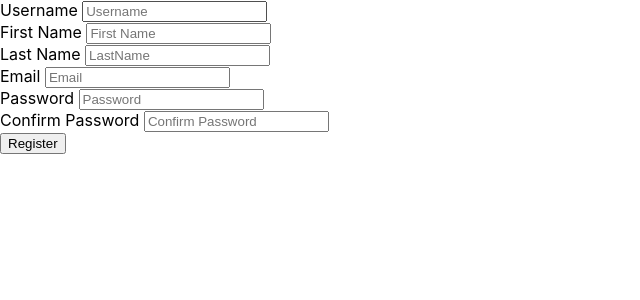
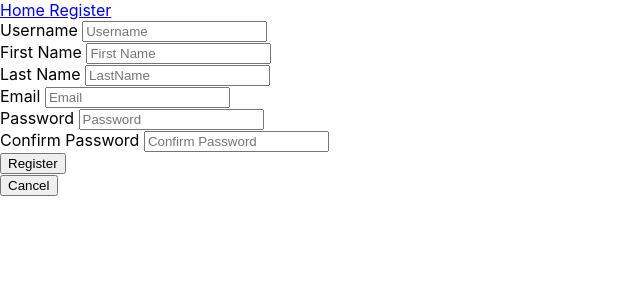
Before and after one commit to rkiang/react-video-appointment-app, a React (Create React App) app in the folder client/: page /register in a window 1280 px wide. Shown: the top 300 px of the page, without its empty margins (0-640 px from the left). Built offline with nearby package versions, Linux system fonts and the light colour scheme.

Commit message:
added links to app and navigae to register page

```diff
--- a/client/src/App.js
+++ b/client/src/App.js
@@ -1,5 +1,5 @@
 import './App.css';
-import { BrowserRouter as Router, Routes, Route } from 'react-router-dom';
+import { BrowserRouter as Router, Routes, Route, Link } from 'react-router-dom';
 import Home from "./Pages/Home";
 import Registeration from "./Pages/Registeration";
 import ErrorPage from "./Pages/ErrorPage";
@@ -7,10 +7,14 @@
 function App() {
   return (
     <Router>
+      <nav>
+        <Link to="/"> Home </Link>
+        <Link to="/register"> Register </Link>
+      </nav>
       <Routes>
         <Route path="/" element={<Home />} />
         <Route path="/register" element={<Registeration />} />
-        <Route path="*" element={<ErrorPage />} />
+        <Route path="*" element={<ErrorPage />} /> {/* path="*" must be last Route to work properly */}
       </Routes>
     </Router>
   );
--- a/client/src/Pages/Registeration.js
+++ b/client/src/Pages/Registeration.js
@@ -1,6 +1,8 @@
 import React, { useState } from 'react';
+import { useNavigate } from "react-router-dom";
 
 function Registration() {
+    const navigate = useNavigate();
     return (
         <div className="form">
             <div className="form-body">
@@ -32,6 +34,10 @@
             <div class="footer">
                 <button type="submit" class="btn">Register</button>
             </div>
+            <button
+                onClick={() => {
+                    navigate("/")
+                }}>Cancel</button>
         </div>
     )
 }
```
